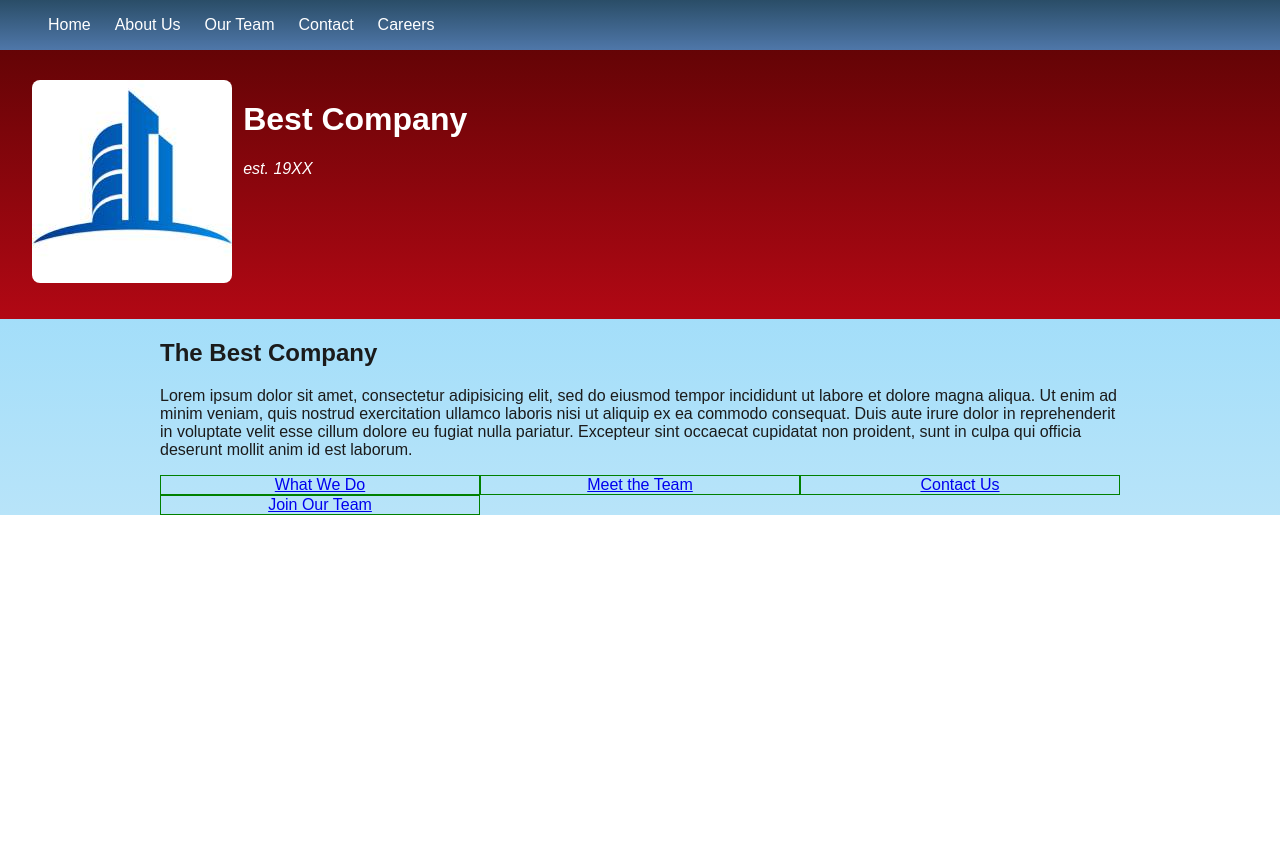
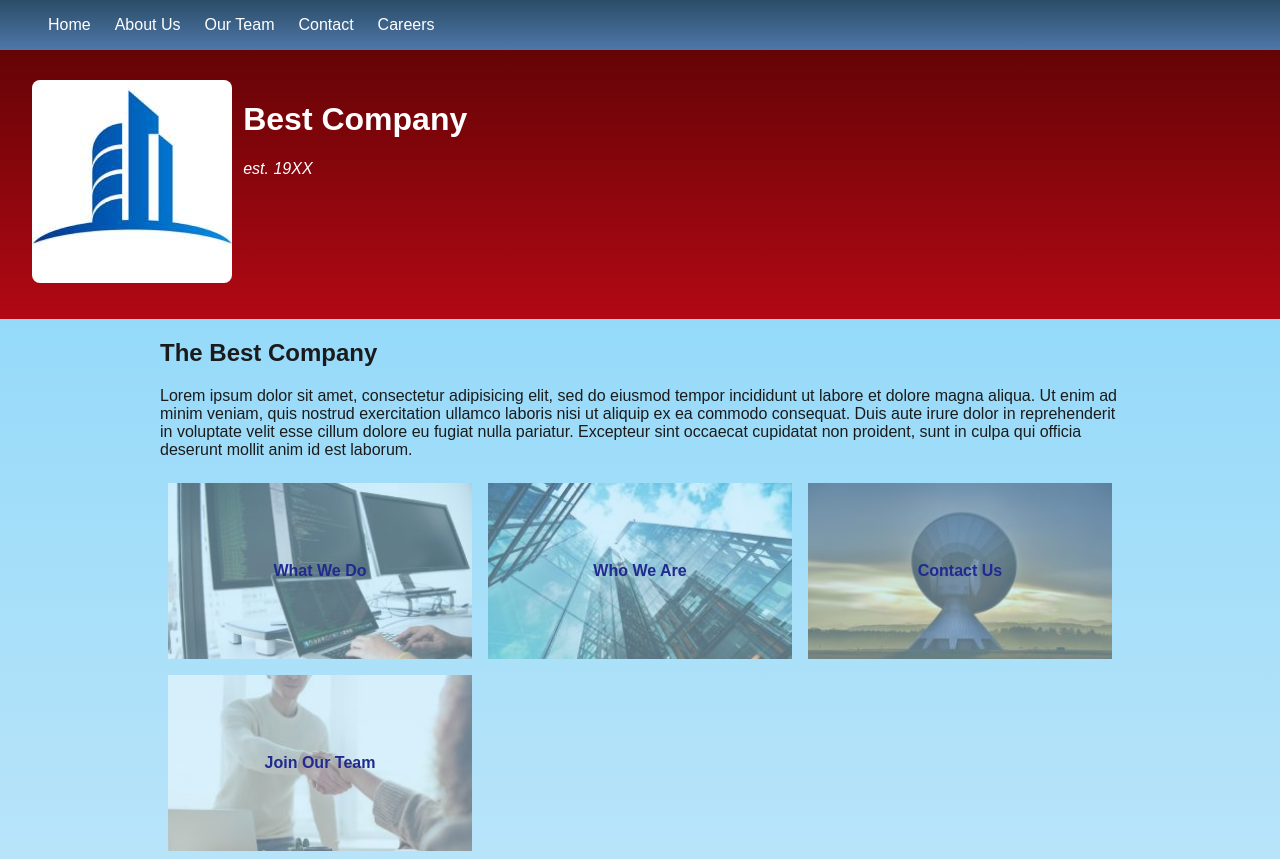
Before and after one commit to ImpendingKataclysm/company_website, a Django app: template main_site/templates/index.html in a window 1280 px wide. Before the commit the page ends 515 px from the top, so only its background shows below. Run offline with Django 3.2, Linux system fonts and the light colour scheme; the template is opened without the code that fills it, so the values that code supplies are empty.

Commit message:
Styled the home page links: added background images and improved layout and colors

```diff
--- a/main_site/static/styles/main.css
+++ b/main_site/static/styles/main.css
@@ -61,12 +61,62 @@ header img {
 }
 
 .grid-item {
-    border: 1px solid green;
+    padding: 0.5rem;
+    margin: 0.5rem;
 }
 
 .flex-container {
     display: flex;
     gap: 0.9rem;
+}
+
+/* Home page links */
+.main-link:link, .main-link:visited {
+    position: relative;
+    display: inline-block;
+    text-decoration: none;
+    width: 100%;
+    height: 10rem;
+    color: #212a8e;
+    font-weight: bold;
+    line-height: 10;
+}
+
+.main-link:hover, .main-link:active {
+    color: #054f99;
+}
+
+#about-link, #team-link, #contact-link, #join-link {
+    position: relative;
+}
+
+#about-link:before, #team-link:before, #contact-link:before, #join-link:before {
+    content: '';
+    display: block;
+    position: absolute;
+    left: 0;
+    top: 0;
+    width: 100%;
+    height: 100%;
+    background-size: cover;
+    background-repeat: no-repeat;
+    opacity: 0.5;
+}
+
+#about-link:before {
+    background-image: url("../images/home-about.jpg");
+}
+
+#team-link:before {
+    background-image: url("../images/home-team.jpg");
+}
+
+#contact-link:before {
+    background-image: url("../images/home-contact.jpg");
+}
+
+#join-link:before {
+    background-image: url("../images/home-join.jpg");
 }
 
 /* Contact page email form */
--- a/main_site/templates/index.html
+++ b/main_site/templates/index.html
@@ -1,20 +1,20 @@
 {% extends 'base.html' %}
 {% block title %}Best Company - Home{% endblock %}
 {% block content %}
-    <h2>The Best Company</h1>
+    <h2>The Best Company</h2>
     <p>{% lorem %}</p>
     <div class="grid-container">
-        <div class="grid-item">
-        <a href="/about">What We Do</a>
+        <div class="grid-item" id="about-link">
+            <a href="/about" class="main-link" >What We Do</a>
         </div>
-        <div class="grid-item">
-            <a href="/team">Meet the Team</a>
+        <div class="grid-item" id="team-link">
+            <a href="/team" class="main-link">Who We Are</a>
         </div>
-        <div class="grid-item">
-            <a href="/contact">Contact Us</a>
+        <div class="grid-item" id="contact-link">
+            <a href="/contact" class="main-link">Contact Us</a>
         </div>
-        <div class="grid-item">
-            <a href="/careers">Join Our Team</a>
+        <div class="grid-item" id="join-link">
+            <a href="/careers" class="main-link">Join Our Team</a>
         </div>
     </div>
 {% endblock %}
```
Also changed, not shown: main_site/static/images/home-about.jpg (added), main_site/static/images/home-contact.jpg (added), main_site/static/images/home-join.jpg (added), main_site/static/images/home-team.jpg (added).
